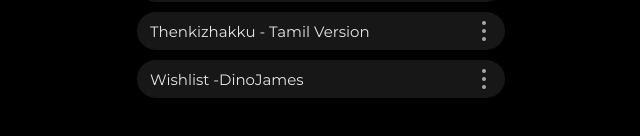
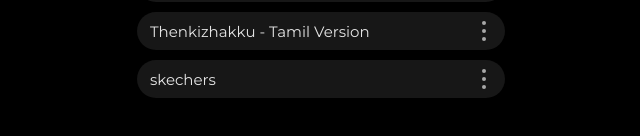
Before and after one commit to IsacSmile/her-voice, a React (Vite) app: page / in a window 1280 px wide. Shown: the part 1269-1405 px from the top of the page, without its empty margins (319-959 px from the left). Built offline with nearby package versions, Linux system fonts and the light colour scheme; a web font is replaced by a local one.

Commit message:
song added

```diff
--- a/src/data.js
+++ b/src/data.js
@@ -26,6 +26,7 @@
   { id: "default-024", name: "Agency - Talha Anjum", url: "/track/Agency - Talha Anjum.mp3" },
   { id: "default-025", name: "Pehle Bhi Main", url: "/track/Pehle Bhi Main (Slowed  Reverb) .mp3" },
   { id: "default-026", name: "Thenkizhakku - Tamil Version", url: "/track/Thenkizhakku - Tamil Song.mp3" },
-  { id: "default-027", name: "Wishlist -DinoJames", url: "/track/Wishlist-DinoJames.mp3" },
+  { id: "default-027", name: "skechers", url: "/track/skechers.mp3" },
+
 
 ];
```
Also changed, not shown: 2 other files (tests, documents, lock files or other folders).
